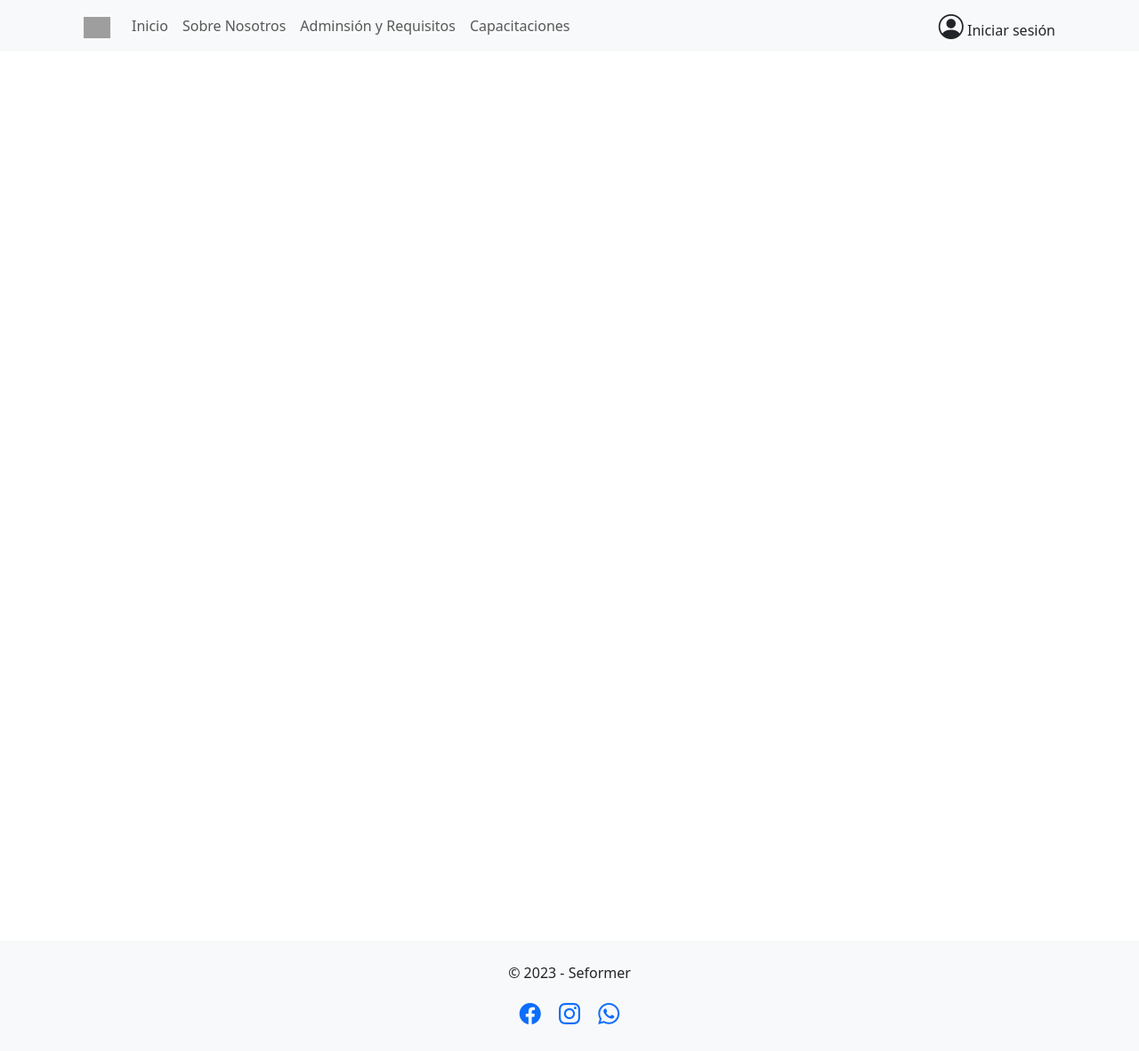
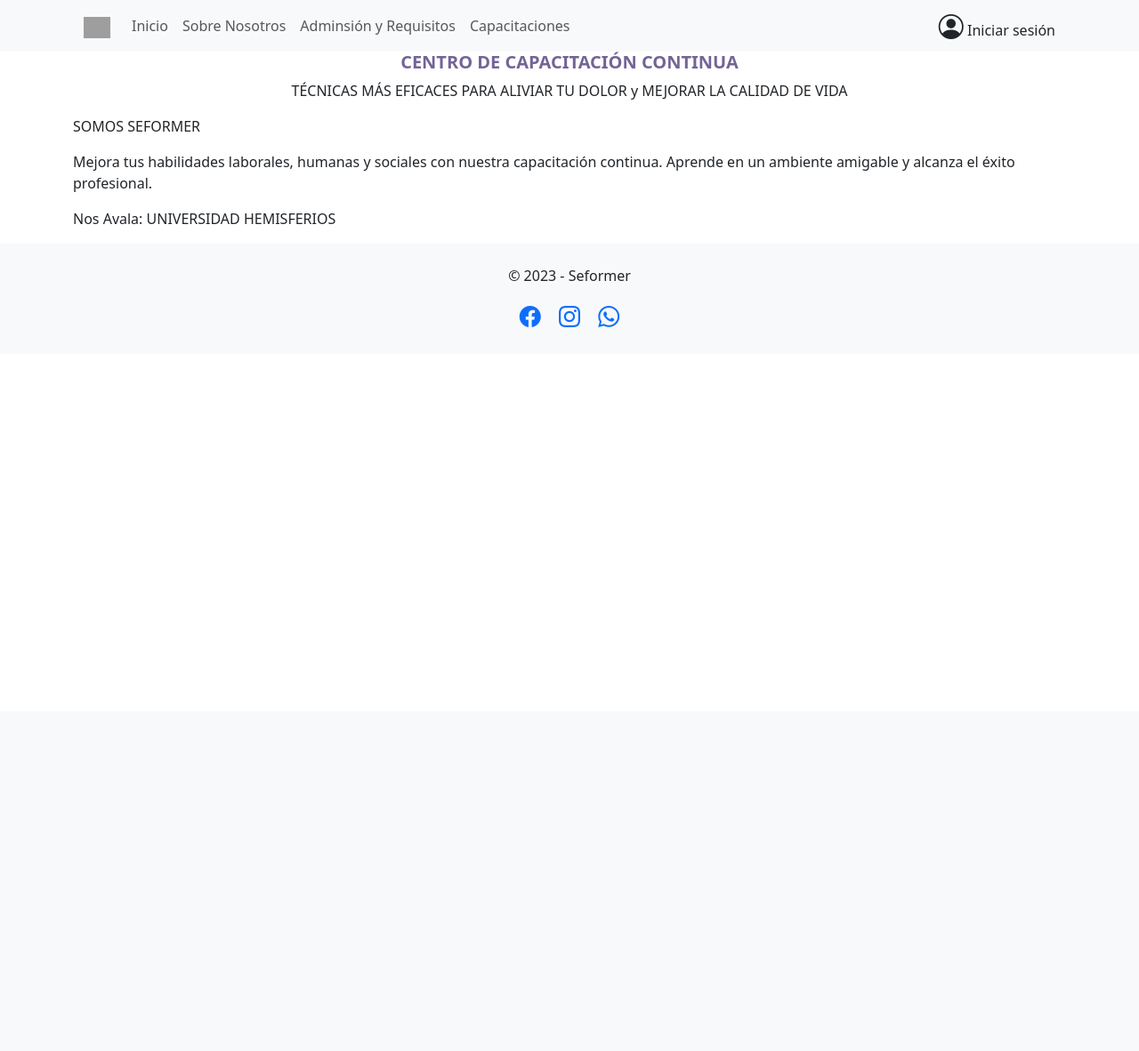
Before and after one commit to DarwinVLA/Seformer, a Django app: page / in a window 1280 px wide. Shown: the whole page at 89% size. After the commit the page ends 368 px from the top, so only its background shows below. Run offline with Django 4.2, Linux system fonts and the light colour scheme; grey boxes are pictures that could not be loaded.

Commit message:
creacion vista inicio y prubas del static

```diff
--- a/Seformer/Shell/templates/inicio.html
+++ b/Seformer/Shell/templates/inicio.html
@@ -1,6 +1,6 @@
+{%  load static %}
 <!DOCTYPE html>
 <html lang="es">
-
 <head>
     <meta charset="UTF-8">
     <meta name="viewport" content="width=device-width, initial-scale=1.0">
@@ -12,9 +12,14 @@
 <body>
     {% include "header.html" %}
 
-    <div style="height: 1000px;"></div>
+    <div class="container">
+        <h5 class="text-center fw-bold" style="color: #736496">CENTRO DE CAPACITACIÓN CONTINUA</h5>
+        <p class="text-center">TÉCNICAS MÁS EFICACES PARA ALIVIAR TU DOLOR y MEJORAR LA CALIDAD DE VIDA </p>
 
-
+        <p>SOMOS SEFORMER</p>
+        <p>Mejora tus habilidades laborales, humanas y sociales con nuestra capacitación continua. Aprende en un ambiente amigable y alcanza el éxito profesional.</p>
+        <p>Nos Avala: UNIVERSIDAD HEMISFERIOS</p>
+    </div>
     {% include "footer.html" %}
     <script src="https://cdn.jsdelivr.net/npm/bootstrap@5.3.0/dist/js/bootstrap.bundle.min.js"
     integrity="sha384-geWF76RCwLtnZ8qwWowPQNguL3RmwHVBC9FhGdlKrxdiJJigb/j/68SIy3Te4Bkz"
```
Also changed, not shown: Seformer/Shell/static/img/inicio_f1.jpeg (added).
